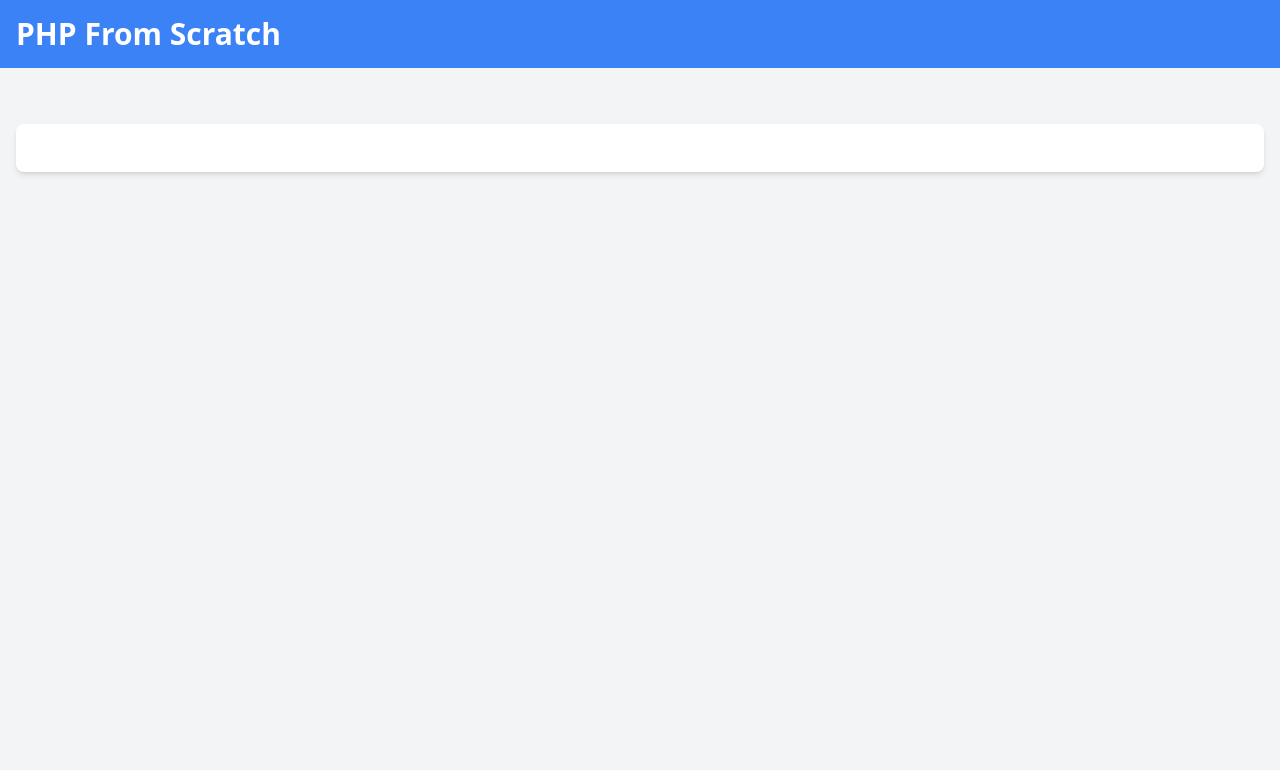
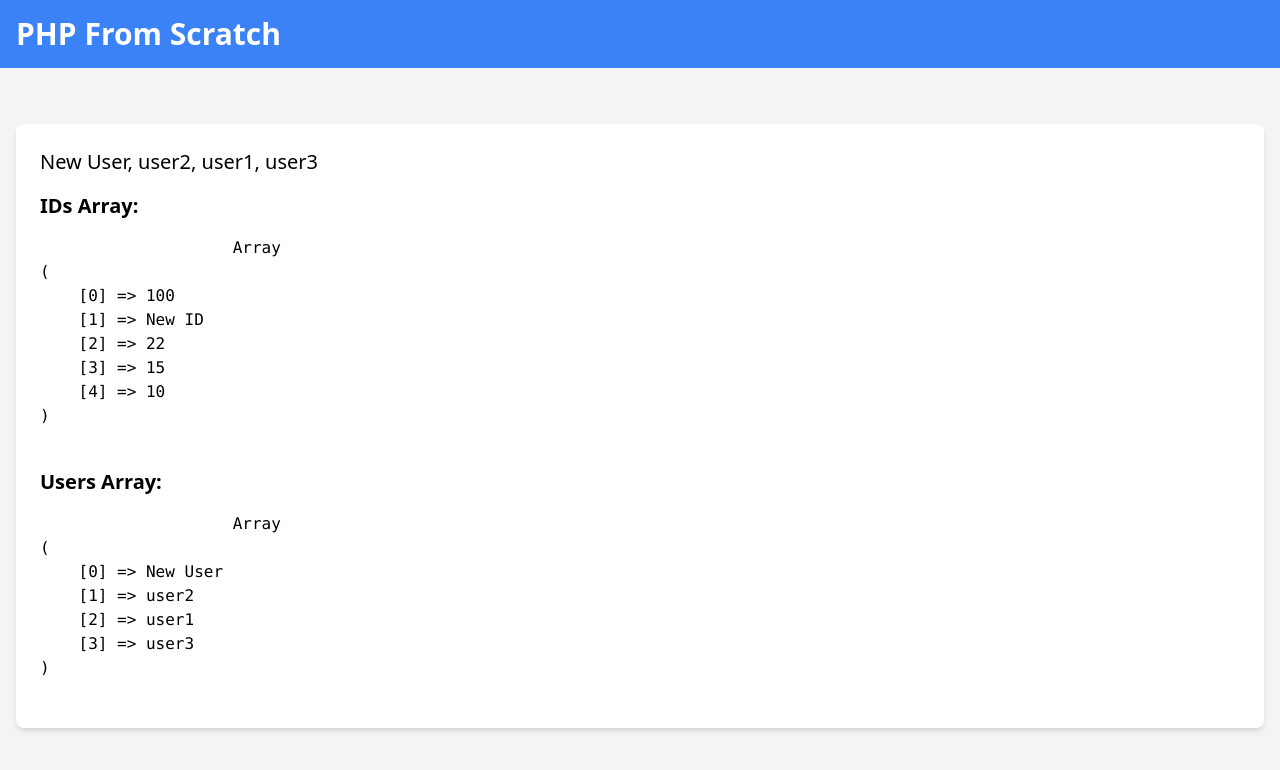
Before and after one commit to keiyyahassan/php-sandbox, a PHP site: page / in a window 1280 px wide. Shown: the top 770 px of the page. Run offline with PHP 8.4, Linux system fonts and the light colour scheme; some libraries are stand-ins or nearby versions.

Commit message:
Array Functions

```diff
--- a/02-arrays-and-iteration/02-array-functions/index.php
+++ b/02-arrays-and-iteration/02-array-functions/index.php
@@ -1,5 +1,63 @@
 <?php
 $output = null;
+
+$ids = [10, 22, 15, 45, 67];
+$users = ['user2', 'user3', 'user1'];
+
+// Count
+$output = count($ids);
+
+// Sort
+sort($ids);
+sort($users);
+
+// Reverse sort
+rsort($ids);
+rsort($users);
+
+// Add at the end of an array
+array_push($ids, 100);
+array_push($users, 'user4');
+
+// Remove last item from array
+array_pop($ids);
+array_pop($users);
+
+// Remove first item from array
+array_shift($ids);
+array_shift($users);
+
+// Add at the begining of an array
+array_unshift($ids, 100);
+array_unshift($users, 'user3');
+
+// Slice
+$ids2 = array_slice($ids, 2, 3);
+// var_dump($ids2)
+
+// Splice
+array_splice($ids, 1, 1, 'New ID');
+array_splice($users, 0, 1, 'New User');
+
+// Array sum
+$output = 'Sum of IDs: ' . array_sum($ids);
+
+// Search
+$output = 'User 2 is at index: ' . array_search('user2', $users);
+
+array_push($users, 'user3');
+
+// in_array
+$output = 'User 3 exists: ' . in_array('user3', $users);
+
+// Explode
+$tags = 'tech,code,programming';
+$tagsArr = explode(',', $tags);
+// var_dump($tagsArr)
+
+// Implode
+$output = implode(", ", $users)
+
 ?>
 
 <!DOCTYPE html>
@@ -22,6 +80,17 @@ $output = null;
         <div class="bg-white rounded-lg shadow-md p-6 mt-6">
             <!-- Output -->
             <p class="text-xl"><?= $output ?></p>
+            <h2 class="text-xl font-semibold my-4">IDs Array:</h2>
+            <p>
+            <pre>
+                    <?php print_r($ids); ?>
+                </pre>
+            </p>
+            <h2 class="text-xl font-semibold my-4">Users Array:</h2>
+            <p>
+            <pre>
+                    <?php print_r($users); ?>
+                </pre>
             </p>
         </div>
     </div>
```
